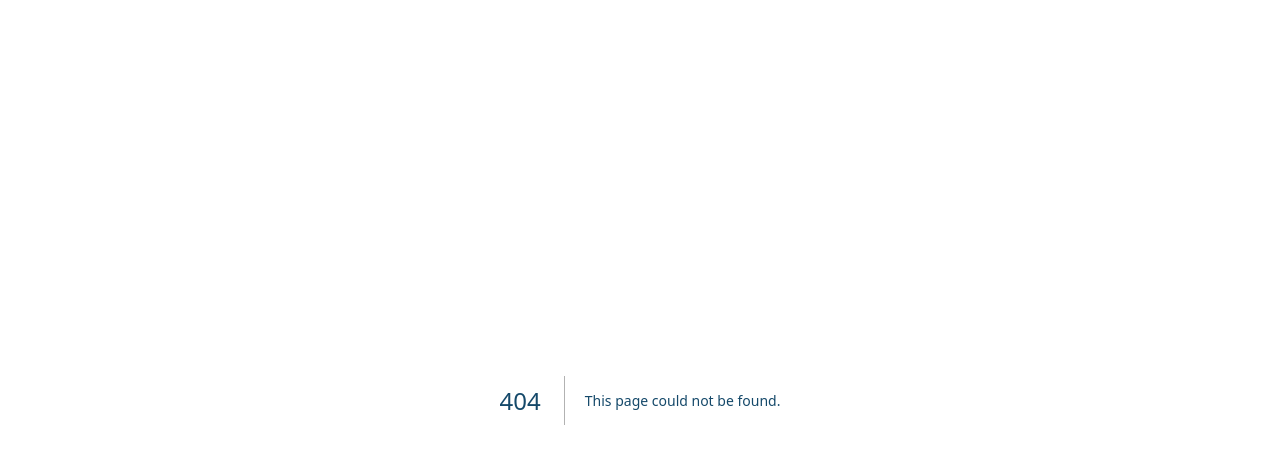
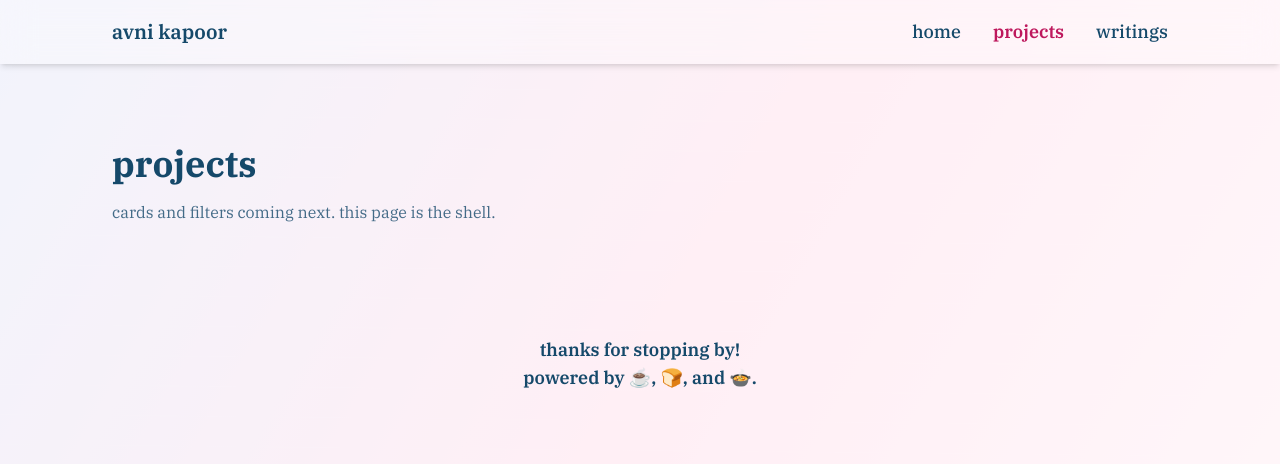
Before and after one commit to avkap007/personal-website-new, a Next.js app: page /projects in a window 1280 px wide. Before the commit this address had no page. Shown: the top 464 px of the page. Built offline with nearby package versions, Linux system fonts and the light colour scheme.

Commit message:
Add site shell with nav and project/writing routes

```diff
--- a/src/app/page.tsx
+++ b/src/app/page.tsx
@@ -1,46 +1,32 @@
-import Navbar from "@/components/Navbar";
+import SiteLayout from "@/components/SiteLayout";
 import AboutMe from "@/components/AboutMe";
 import HighlightCarousel from "@/components/HighlightCarousel";
 import Experience from "@/components/Experience";
 import Portfolio from "@/components/Portfolio";
 import Contact from "@/components/Contact";
-import Footer from "@/components/Footer"; // ✅ Add Footer component
 
 export default function Home() {
   return (
-    <main className="min-h-screen relative text-gray-900">
-      {/* ✅ Background */}
-      <div className="absolute inset-0 animated-lines"></div>
-
-      <Navbar />
-
-      {/* About Me Section */}
+    <SiteLayout>
       <section id="about" className="flex items-center justify-center">
         <AboutMe />
       </section>
 
-      {/* Recent Highlights Carousel Section */}
       <section id="recent-highlights" className="flex items-center justify-center">
         <HighlightCarousel />
       </section>
 
-      {/* Experience Section */}
       <section id="experience" className="flex items-center justify-center scroll-mt-20">
         <Experience />
       </section>
 
-      {/* Portfolio Section */}
       <section id="portfolio" className="flex items-center justify-center scroll-mt-20">
         <Portfolio />
       </section>
 
-      {/* ✅ Contact Section (Footer-like placement) */}
       <section id="contact" className="flex items-center justify-center scroll-mt-20">
         <Contact />
       </section>
-
-      {/* ✅ Footer (Final sign-off message) */}
-      <Footer />
-    </main>
+    </SiteLayout>
   );
 }
--- /dev/null
+++ b/src/app/projects/page.tsx
@@ -0,0 +1,19 @@
+import SiteLayout from "@/components/SiteLayout";
+
+export const metadata = {
+  title: "Projects | Avni Kapoor",
+  description: "Things I have built.",
+};
+
+export default function ProjectsPage() {
+  return (
+    <SiteLayout>
+      <section className="max-w-6xl mx-auto px-6 md:px-12 py-16 md:py-20">
+        <h1 className="text-3xl md:text-4xl font-extrabold">projects</h1>
+        <p className="mt-4 text-writingColor/80 max-w-xl">
+          cards and filters coming next. this page is the shell.
+        </p>
+      </section>
+    </SiteLayout>
+  );
+}
--- /dev/null
+++ b/src/app/writings/page.tsx
@@ -0,0 +1,19 @@
+import SiteLayout from "@/components/SiteLayout";
+
+export const metadata = {
+  title: "Writings | Avni Kapoor",
+  description: "Essays and notes.",
+};
+
+export default function WritingsPage() {
+  return (
+    <SiteLayout>
+      <section className="max-w-2xl mx-auto px-6 md:px-12 py-16 md:py-20">
+        <h1 className="text-3xl md:text-4xl font-extrabold">writings</h1>
+        <p className="mt-4 text-writingColor/80">
+          simple list coming next. the site will hold the full archive.
+        </p>
+      </section>
+    </SiteLayout>
+  );
+}
--- a/src/components/Navbar.tsx
+++ b/src/components/Navbar.tsx
@@ -1,64 +1,78 @@
 "use client";
 
 import Link from "next/link";
+import { usePathname } from "next/navigation";
 import { useState } from "react";
-import { motion } from "framer-motion";
+
+const links = [
+  { href: "/", label: "home" },
+  { href: "/projects", label: "projects" },
+  { href: "/writings", label: "writings" },
+] as const;
+
+function navClass(active: boolean) {
+  return active
+    ? "text-darkAccent font-semibold"
+    : "text-writingColor hover:text-darkAccent transition";
+}
 
 export default function Navbar() {
+  const pathname = usePathname();
   const [isOpen, setIsOpen] = useState(false);
 
+  const isActive = (href: string) =>
+    href === "/" ? pathname === "/" : pathname.startsWith(href);
+
   return (
-    <header className="fixed top-0 left-0 w-full bg-white/30 backdrop-blur-lg text-writingColor z-50 transition-all shadow-md">
-      <div className="flex items-center justify-between px-12 h-16 w-full">
+    <header className="fixed top-0 left-0 w-full bg-white/30 backdrop-blur-lg z-50 shadow-md">
+      <div className="flex items-center justify-between px-6 md:px-12 h-16 w-full max-w-6xl mx-auto">
+        <Link href="/" className="text-xl font-semibold text-writingColor hover:text-darkAccent transition">
+          avni kapoor
+        </Link>
 
-        {/* Left Side - Avni Kapoor */}
-        <span className="text-xl font-semibold">Avni Kapoor</span>
+        <nav className="hidden md:flex items-center gap-8 text-lg font-medium">
+          {links.map(({ href, label }) => (
+            <Link key={href} href={href} className={navClass(isActive(href))}>
+              {label}
+            </Link>
+          ))}
+        </nav>
 
-        {/* Right Side - Navigation + Contact */}
-        <div className="flex items-center space-x-8 text-lg font-medium">
-          <nav className="hidden md:flex space-x-8">
-            <Link href="#about" className="hover:text-accent transition">about</Link>
-            <Link href="#experience" className="hover:text-accent transition">experience</Link>
-            <Link href="#portfolio" className="hover:text-accent transition">portfolio</Link>
-          </nav>
-
-          {/* Contact Button */}
-          <motion.a
-            href="#contact"
-            whileHover={{ scale: 1.1 }}
-            className="px-4 py-2 rounded-lg text-med font-medium transition-all bg-accent text-darkAccent hover:bg-darkAccent hover:text-white hidden md:inline-block"
-          >
-            contact
-          </motion.a>
-
-          {/* Mobile Menu Button - Wider Lines */}
-          <div className="md:hidden">
-            <button
-              onClick={() => setIsOpen(!isOpen)}
-              className="flex flex-col space-y-1 p-2 focus:outline-none"
-            >
-              <div className={`h-[3px] w-8 bg-writingColor transition-all ${isOpen ? "rotate-45 translate-y-2" : ""}`}></div>
-              <div className={`h-[3px] w-8 bg-writingColor transition-all ${isOpen ? "opacity-0" : ""}`}></div>
-              <div className={`h-[3px] w-8 bg-writingColor transition-all ${isOpen ? "-rotate-45 -translate-y-2" : ""}`}></div>
-            </button>
-          </div>
-        </div>
+        <button
+          type="button"
+          onClick={() => setIsOpen(!isOpen)}
+          className="md:hidden flex flex-col space-y-1 p-2 focus:outline-none"
+          aria-expanded={isOpen}
+          aria-label="Menu"
+        >
+          <span
+            className={`h-[3px] w-8 bg-writingColor transition-all ${isOpen ? "rotate-45 translate-y-2" : ""}`}
+          />
+          <span
+            className={`h-[3px] w-8 bg-writingColor transition-all ${isOpen ? "opacity-0" : ""}`}
+          />
+          <span
+            className={`h-[3px] w-8 bg-writingColor transition-all ${isOpen ? "-rotate-45 -translate-y-2" : ""}`}
+          />
+        </button>
       </div>
 
-      {/* Mobile Menu */}
       {isOpen && (
-        <motion.div
-          initial={{ y: -20, opacity: 0 }}
-          animate={{ y: 0, opacity: 1 }}
-          className="absolute top-full w-full bg-primary backdrop-blur-lg p-4 rounded-lg md:hidden"
-        >
-          <ul className="text-center space-y-2">
-            <li><Link href="#about" onClick={() => setIsOpen(false)}>about</Link></li>
-            <li><Link href="#experience" onClick={() => setIsOpen(false)}>experience</Link></li>
-            <li><Link href="#portfolio" onClick={() => setIsOpen(false)}>portfolio</Link></li>
-            <li><Link href="#contact" onClick={() => setIsOpen(false)}>contact</Link></li>
+        <nav className="md:hidden absolute top-full w-full bg-primary/95 backdrop-blur-lg border-t border-accent/30 py-4 px-6">
+          <ul className="flex flex-col gap-3 text-center text-lg">
+            {links.map(({ href, label }) => (
+              <li key={href}>
+                <Link
+                  href={href}
+                  className={navClass(isActive(href))}
+                  onClick={() => setIsOpen(false)}
+                >
+                  {label}
+                </Link>
+              </li>
+            ))}
           </ul>
-        </motion.div>
+        </nav>
       )}
     </header>
   );
--- /dev/null
+++ b/src/components/SiteLayout.tsx
@@ -0,0 +1,17 @@
+import Navbar from "./Navbar";
+import Footer from "./Footer";
+
+export default function SiteLayout({
+  children,
+}: {
+  children: React.ReactNode;
+}) {
+  return (
+    <main className="min-h-screen relative text-writingColor">
+      <div className="absolute inset-0 animated-lines" aria-hidden />
+      <Navbar />
+      <div className="relative z-10 pt-16">{children}</div>
+      <Footer />
+    </main>
+  );
+}
```
